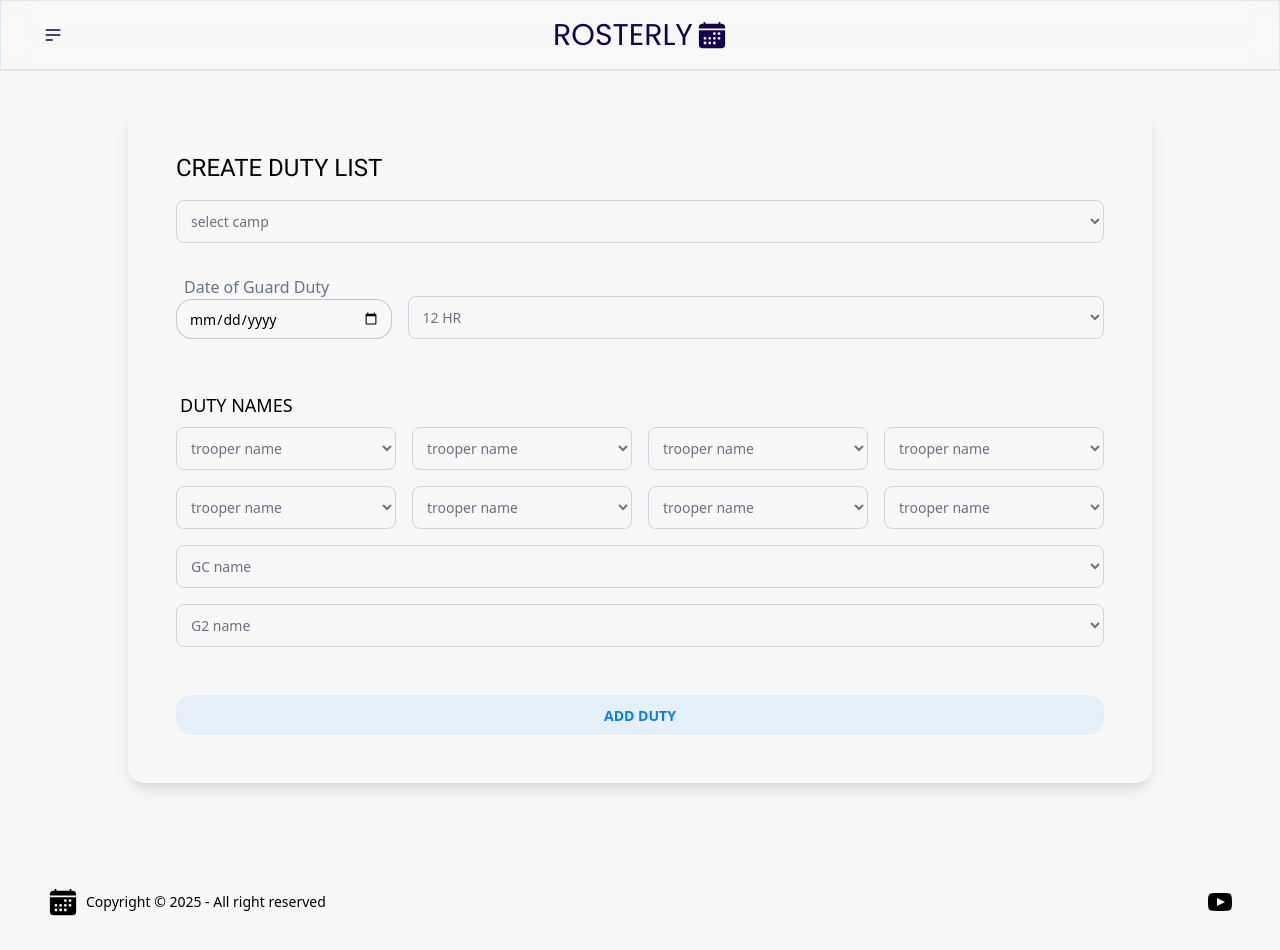
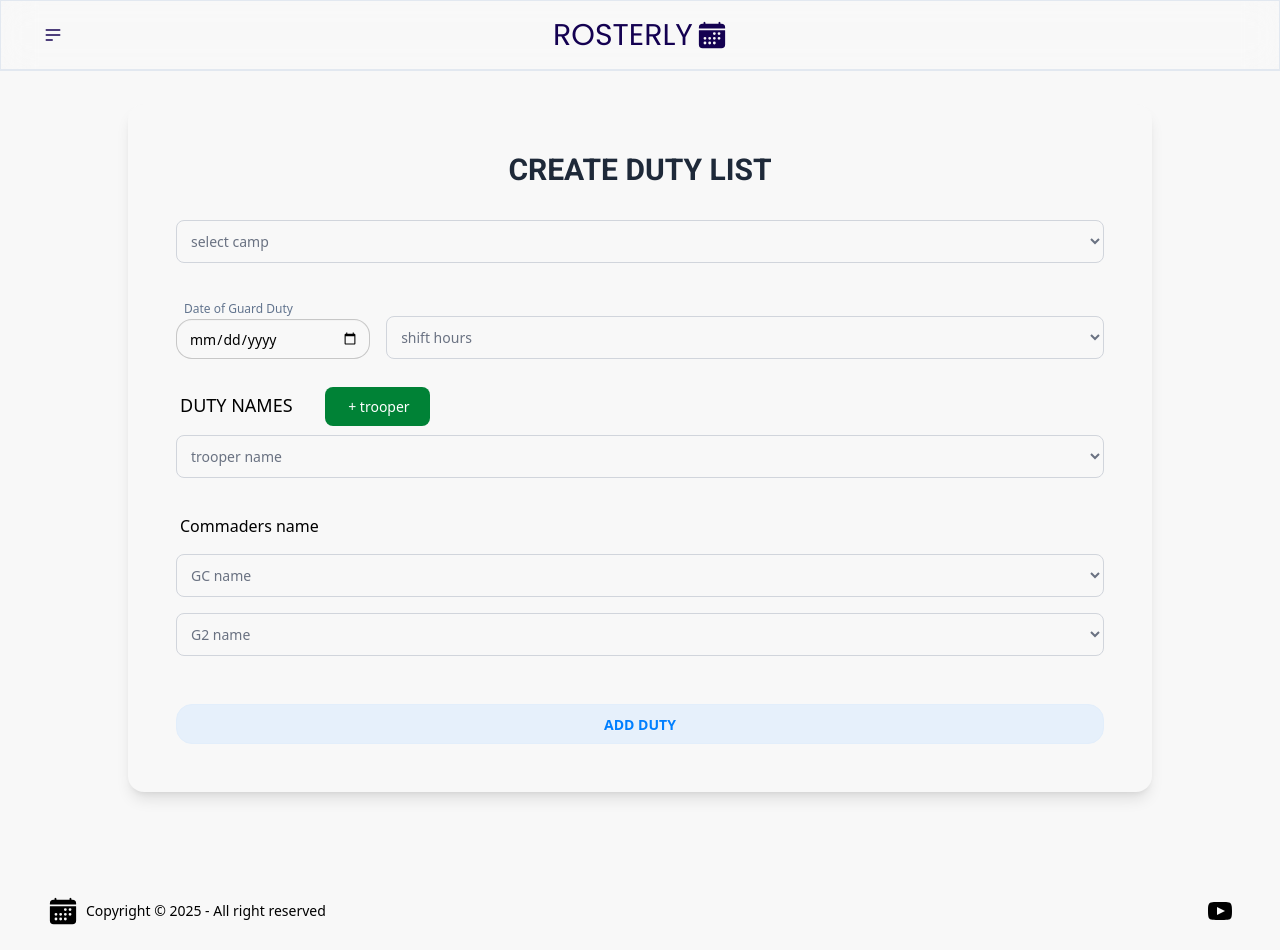
Before and after one commit to ongkitwei/Rosterly, a Next.js app: page /add-duty in a window 1280 px wide. Built offline with nearby package versions, Linux system fonts and the light colour scheme.

Commit message:
null and reset input field fix

```diff
--- a/src/components/add-duty/AddDutyForm.jsx
+++ b/src/components/add-duty/AddDutyForm.jsx
@@ -6,10 +6,10 @@
 import comdnames from "../../../data/comdsNames.json"; // adjust the path to match your file
 import axios from "axios";
 
-const robotoFont = Roboto({ subsets: ["latin"], weight: "400" });
+const robotoFont = Roboto({ subsets: ["latin"], weight: "700" });
 
 function AddDutyForm() {
-  const [troopersName, setTroopersName] = useState([]);
+  const [troopersName, setTroopersName] = useState([""]);
   const [comdsName, setComdsName] = useState([]);
   const [camp, setCamp] = useState("");
   const [date, setDate] = useState("");
@@ -19,25 +19,30 @@
 
   return (
     <div className="w-full max-w-[95%] mx-auto lg:max-w-[80%] h-fit bg-base-100 shadow-lg rounded-2xl p-5 lg:p-12 mt-4 mb-12">
-      <h2 className={`font-black pb-4 text-2xl ${robotoFont.className}`}>
+      <h2
+        className={`font-extrabold pb-8 text-center text-gray-800 text-3xl ${robotoFont.className}`}
+      >
         CREATE DUTY LIST
       </h2>
       <form className="w-full">
         <select
           className="border border-gray-300 text-sm rounded-lg focus:border-gray-500 block w-full p-2.5 placeholder-gray-400 text-gray-500 focus:ring-gray-500"
           onChange={(x) => setCamp(x.target.value)}
+          value={camp || ""}
         >
-          <option defaultValue>select camp</option>
+          <option value="" disabled>
+            select camp
+          </option>
 
           <option value="DIEPPE">DIEPPE</option>
           <option value="BEDOK">BEDOK</option>
         </select>
       </form>
 
-      <div className="flex flex-row items-end justify-center mt-8 gap-4">
+      <div className="flex flex-row items-end justify-center mt-8 gap-4 mb-8">
         <div>
           {" "}
-          <label htmlFor="datee" className="pl-2 text-slate-500">
+          <label htmlFor="datee" className="pl-2 text-slate-500 text-xs">
             Date of Guard Duty
           </label>
           <input
@@ -53,27 +58,42 @@
           <select
             className="border border-gray-300 text-sm rounded-lg focus:border-gray-500 block w-full p-2.5 placeholder-gray-400 text-gray-500 focus:ring-gray-500"
             onChange={(x) => setShift(x.target.value)}
-            value={shift}
+            value={shift || ""}
           >
-            <option disabled>shift hours</option>
+            <option value="" disabled>
+              shift hours
+            </option>
             <option value="12 HR">12 HR</option>
             <option value="24 HR">24 HR</option>
           </select>
         </form>
       </div>
-      <h2 className="text-lg mt-5 pl-1 pb-2 pt-8">DUTY NAMES</h2>
-      <div className="grid grid-cols-2 lg:grid-cols-4 gap-4">
-        <form className="w-full">
+
+      <span className="text-lg mt-5 pl-1 pb-2 pt-8 pr-8">DUTY NAMES</span>
+      <span
+        className="focus:outline-none text-white bg-green-700 hover:bg-green-800 focus:ring-4 focus:ring-green-300 font-medium rounded-lg text-sm px-5 py-2.5 me-2 mb-2 dark:bg-green-600 dark:hover:bg-green-700 dark:focus:ring-green-800 hover:cursor-pointer"
+        onClick={() => setTroopersName([...troopersName, ""])}
+      >
+        {" "}
+        + trooper
+      </span>
+
+      <div>
+        <form className="w-full pt-4">
+          {troopersName.map((name, index) => (
             <select
-            className="border border-gray-300 text-sm rounded-lg focus:border-gray-500 block w-full p-2.5 placeholder-gray-400 text-gray-500 focus:ring-gray-500"
+              className="border border-gray-300 text-sm rounded-lg focus:border-gray-500 block w-full p-2.5 placeholder-gray-400 text-gray-500 focus:ring-gray-500 mb-4"
               onChange={(e) => {
                 const updated = [...troopersName];
-              updated[0] = e.target.value;
+                updated[index] = e.target.value;
                 setTroopersName(updated);
               }}
-            value={troopersName[0]}
+              value={troopersName[index] || ""}
+              key={index}
             >
-            <option defaultValue>trooper name</option>
+              <option value="" disabled>
+                trooper name
+              </option>
 
               {names.map((name, index) => (
                 <option key={index} value={name}>
@@ -81,8 +101,9 @@
                 </option>
               ))}
             </select>
+          ))}
         </form>{" "}
-        <form className="w-full">
+        {/* <form className="w-full">
           <select
             className="border border-gray-300 text-sm rounded-lg focus:border-gray-500 block w-full p-2.5 placeholder-gray-400 text-gray-500 focus:ring-gray-500"
             onChange={(e) => {
@@ -90,9 +111,11 @@
               updated[1] = e.target.value;
               setTroopersName(updated);
             }}
-            value={troopersName[1]}
+            value={troopersName[1] || ""}
           >
-            <option defaultValue>trooper name</option>
+            <option value="" disabled>
+              trooper name
+            </option>
 
             {names.map((name, index) => (
               <option key={index} value={name}>
@@ -109,9 +132,11 @@
               updated[2] = e.target.value;
               setTroopersName(updated);
             }}
-            value={troopersName[2]}
+            value={troopersName[2] || ""}
           >
-            <option defaultValue>trooper name</option>
+            <option value="" disabled>
+              trooper name
+            </option>
 
             {names.map((name, index) => (
               <option key={index} value={name}>
@@ -128,9 +153,11 @@
               updated[3] = e.target.value;
               setTroopersName(updated);
             }}
-            value={troopersName[3]}
+            value={troopersName[3] || ""}
           >
-            <option defaultValue>trooper name</option>
+            <option value="" disabled>
+              trooper name
+            </option>
 
             {names.map((name, index) => (
               <option key={index} value={name}>
@@ -147,9 +174,11 @@
               updated[4] = e.target.value;
               setTroopersName(updated);
             }}
-            value={troopersName[4]}
+            value={troopersName[4] || ""}
           >
-            <option defaultValue>trooper name</option>
+            <option value="" disabled>
+              trooper name
+            </option>
 
             {names.map((name, index) => (
               <option key={index} value={name}>
@@ -166,9 +195,11 @@
               updated[5] = e.target.value;
               setTroopersName(updated);
             }}
-            value={troopersName[5]}
+            value={troopersName[5] || ""}
           >
-            <option defaultValue>trooper name</option>
+            <option value="" disabled>
+              trooper name
+            </option>
 
             {names.map((name, index) => (
               <option key={index} value={name}>
@@ -185,9 +216,11 @@
               updated[6] = e.target.value;
               setTroopersName(updated);
             }}
-            value={troopersName[6]}
+            value={troopersName[6] || ""}
           >
-            <option defaultValue>trooper name</option>
+            <option value="" disabled>
+              trooper name
+            </option>
 
             {names.map((name, index) => (
               <option key={index} value={name}>
@@ -204,9 +237,11 @@
               updated[7] = e.target.value;
               setTroopersName(updated);
             }}
-            value={troopersName[7]}
+            value={troopersName[7] || ""}
           >
-            <option defaultValue>trooper name</option>
+            <option value="" disabled>
+              trooper name
+            </option>
 
             {names.map((name, index) => (
               <option key={index} value={name}>
@@ -214,8 +249,9 @@
               </option>
             ))}
           </select>
-        </form>
+        </form> */}
       </div>
+      <h2 className="pl-1 text-base pt-5">Commaders name</h2>
       <form className="w-full mt-4">
         <select
           className="border border-gray-300 text-sm rounded-lg focus:border-gray-500 block w-full p-2.5 placeholder-gray-400 text-gray-500 focus:ring-gray-500"
@@ -224,9 +260,11 @@
             updated[0] = e.target.value; // for GC1
             setComdsName(updated);
           }}
-          value={comdsName[0]}
+          value={comdsName[0] || ""}
         >
-          <option defaultValue>GC name</option>
+          <option value="" disabled>
+            GC name
+          </option>
 
           {comdnames.map((name, index) => (
             <option key={index} value={name}>
@@ -243,9 +281,11 @@
             updated[1] = e.target.value; // for GC1
             setComdsName(updated);
           }}
-          value={comdsName[1]}
+          value={comdsName[1] || ""}
         >
-          <option defaultValue>G2 name</option>
+          <option value="" disabled>
+            G2 name
+          </option>
           {comdnames.map((name, index) => (
             <option key={index} value={name}>
               {name}
@@ -259,7 +299,7 @@
         onClick={async () => {
           setIsAdded(!isAdded);
           setComdsName([]);
-          setTroopersName([]);
+          setTroopersName([""]);
           setDate("");
           setCamp("");
           setShift("");
```
Lines whose indentation alone changed are shown as unchanged.
